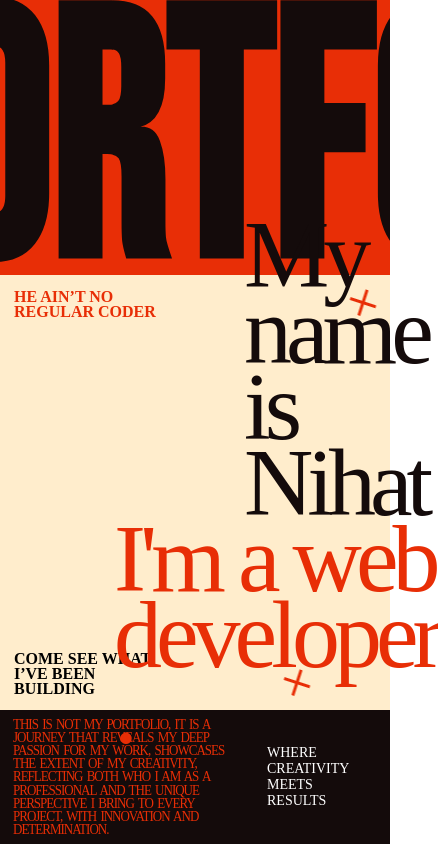
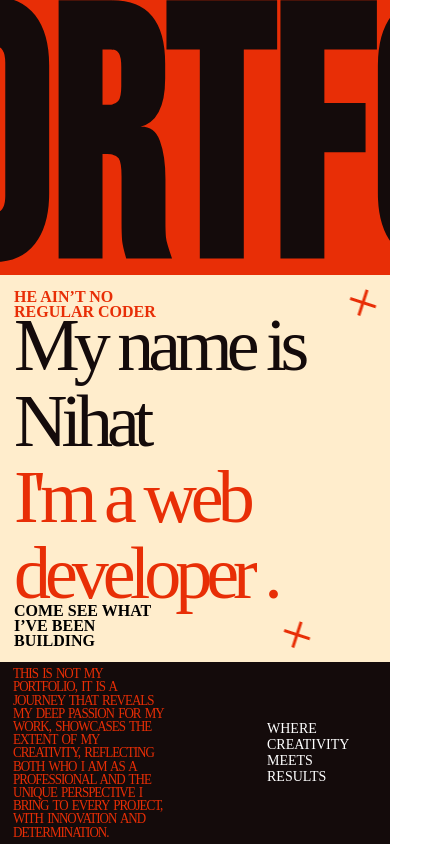
Before and after one commit to kerimov4785/Portfolio, a React (Vite) app: page / in a window 390 px wide. Shown: the top 844 px of the page, 438 px wide, since content can reach past the window. Built offline with nearby package versions, Linux system fonts and the light colour scheme; a web font is replaced by a local one.

Commit message:
add responsive

```diff
--- a/src/index.css
+++ b/src/index.css
@@ -72,8 +72,7 @@ main {
     font: 400 96px 'Gloock';
     line-height: 76px;
     letter-spacing: -6px;
-    /* margin-left: 100px; */
-    transform: scale(1,1);
+    transform: scale(1, 1);
 }
 
 .header>div:nth-child(2) h1:first-of-type {
@@ -123,6 +122,7 @@ main {
     padding: 13px;
     justify-content: space-between;
     align-items: center;
+    gap: 100px;
 }
 
 #header-line h5 {
@@ -134,14 +134,15 @@ main {
 
 #header-line h5:first-of-type {
     color: var(--orange);
-    width: 60%;
     transform: scaleY(1.1);
     line-height: 12px;
+    max-width: 720px;
 }
 
 #header-line h5:last-of-type {
     color: white;
-    width: 110px;
+    min-width: 110px;
+    max-width: 110px;
     font-size: 14px;
     letter-spacing: 0px;
 }
@@ -162,7 +163,56 @@ main {
     }
 
     .intro h1 {
-        transform: scaleY(1.6);
+        transform: scaleY(1.65);
         padding-top: 9px;
     }
 }
+@media screen and (min-height:900px) and (min-width:900px) {
+    .intro {
+        height: 420px;
+    }
+
+    .intro h1 {
+        transform: scaleY(1.9);
+        padding-top: 9px;
+    }
+    #header-line{
+        padding: 20px 13px;
+    }
+    #header-line h5:first-of-type{
+        font-size: 14px;
+        line-height: 16px;
+    }
+    #header-line h5:last-of-type{
+        font-size: 15px;
+        min-width: 120px;
+        line-height: 20px;
+    }
+}
+
+@media screen and (min-height:700px) and (min-width:1540px){
+    .header>div:nth-child(2) h1{
+        font-size: 120px;
+        line-height: 100px;
+    }
+}
+@media screen and (max-width:1340px){
+    .header>div:nth-child(2) h1:first-of-type{
+        margin-left: 0px;
+    }
+}
+@media screen and (max-width:1228px){
+    .header>div:nth-child(2) h1{
+        margin-left: 0px !important;
+    }
+}
+@media screen and (max-width:1124px){
+    .header>div:nth-child(2) h1{
+        font-size: 84px;
+    }
+}
+@media screen and (max-width:1008px){
+    .header>div:nth-child(2) h1{
+        font-size: 74px;
+    }
+}
```
